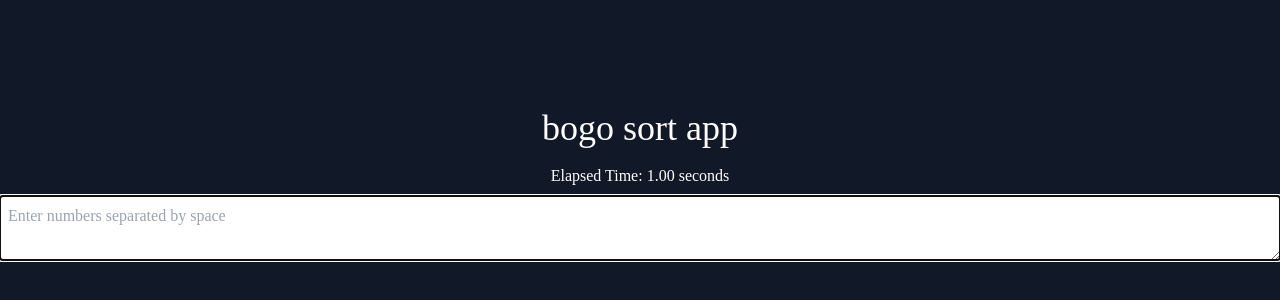
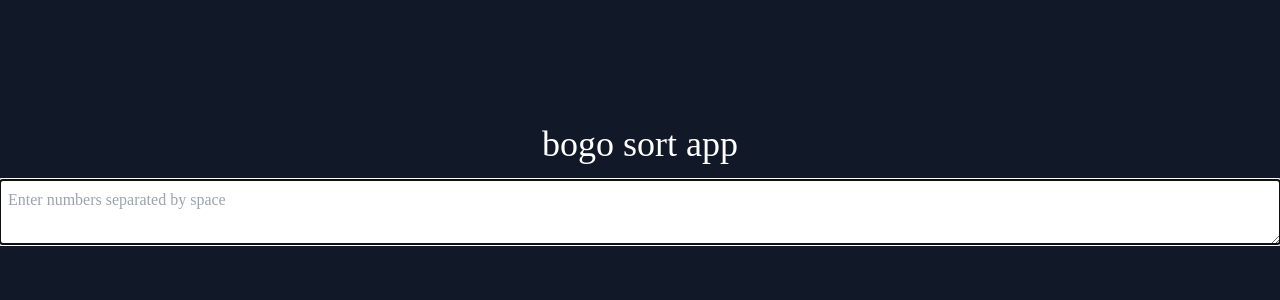
Before and after one commit to ShlokBharadwaj/bogo-sort-app, a React (Vite) app: page / in a window 1280 px wide. Shown: the part 208-508 px from the top of the page. Built offline with nearby package versions, Linux system fonts and the light colour scheme.

Commit message:
Remove: Elapsed time functionality

```diff
--- a/src/App.jsx
+++ b/src/App.jsx
@@ -3,13 +3,11 @@ import React, { useState, useEffect } from 'react';
 function App() {
   const [inputArray, setInputArray] = useState([]);
   const [sorted, setSorted] = useState(false);
-  const [startTime, setStartTime] = useState(null);
-  const [elapsedTime, setElapsedTime] = useState(0);
 
   useEffect(() => {
+    let sortInterval;
+
     if (!sorted) {
-      setStartTime(performance.now());
-
       const shuffleArray = (array) => {
         for (let i = array.length - 1; i > 0; i--) {
           const j = Math.floor(Math.random() * (i + 1));
@@ -34,14 +32,11 @@ function App() {
         setSorted(isSorted(sortedArray));
       };
 
-      const sortInterval = setInterval(() => {
-        sortArray();
-        setElapsedTime((performance.now() - startTime) / 1000);
-      }, 1000);
+      sortInterval = setInterval(sortArray, 1000);
+    }
 
-      return () => clearInterval(sortInterval);
-    }
-  }, [inputArray, sorted, startTime]);
+    return () => clearInterval(sortInterval);
+  }, [inputArray, sorted]);
 
   const handleInputChange = (e) => {
     const newArray = e.target.value
@@ -50,16 +45,11 @@ function App() {
       .filter((item) => !isNaN(item));
     setInputArray(newArray);
     setSorted(false);
-    setStartTime(performance.now());
-    setElapsedTime(0);
   };
 
   return (
     <div className="min-h-screen flex flex-col items-center justify-center bg-gray-900 text-white font-pacifico">
       <div className="text-4xl mb-4">bogo sort app</div>
-      <div className="mb-2">
-        Elapsed Time: {elapsedTime.toFixed(2)} seconds
-      </div>
       <textarea
         className="w-full h-16 p-2 mb-4 border-red-500 focus:border-blue-500 transition-all duration-300"
         placeholder="Enter numbers separated by space"
```
